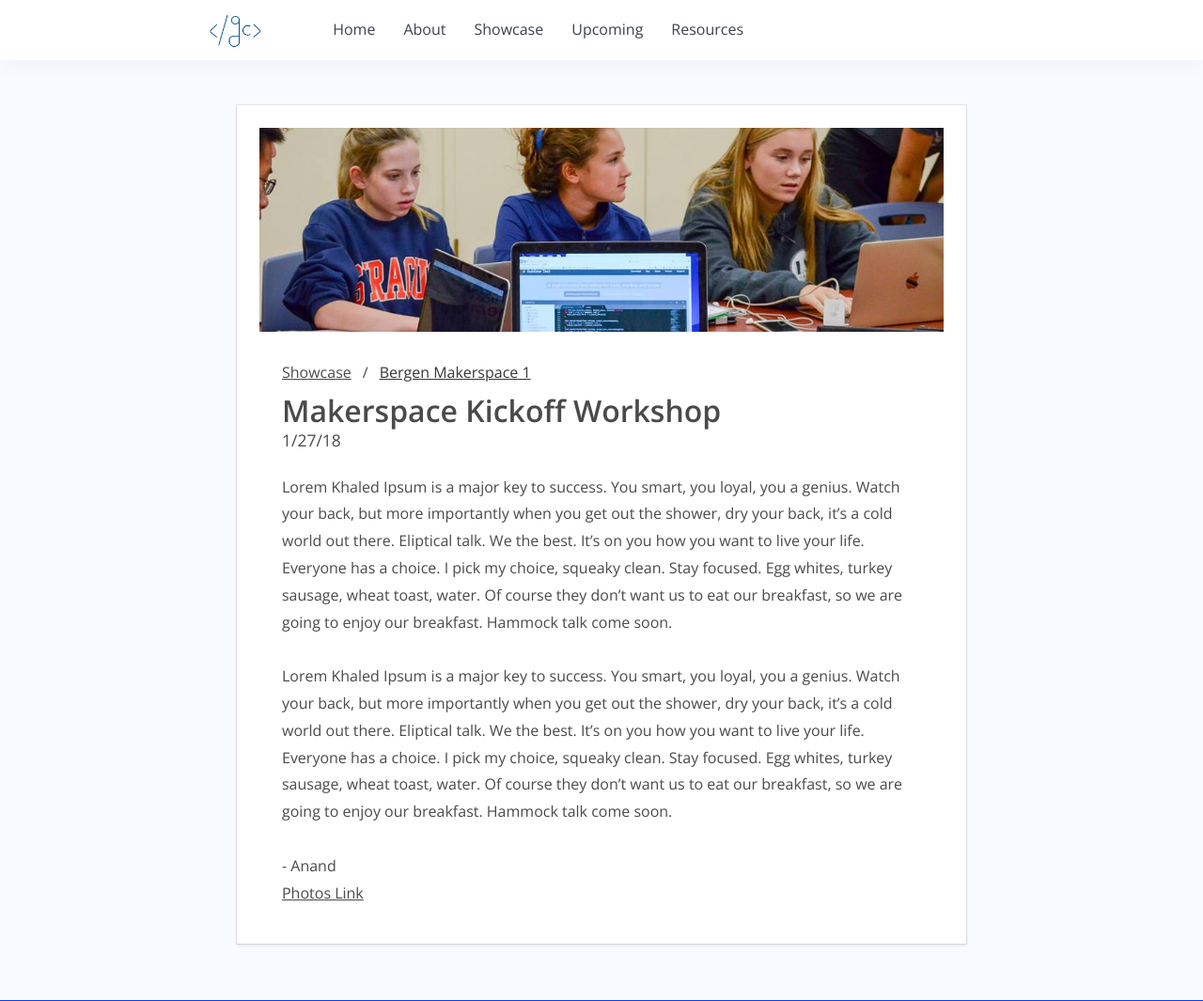
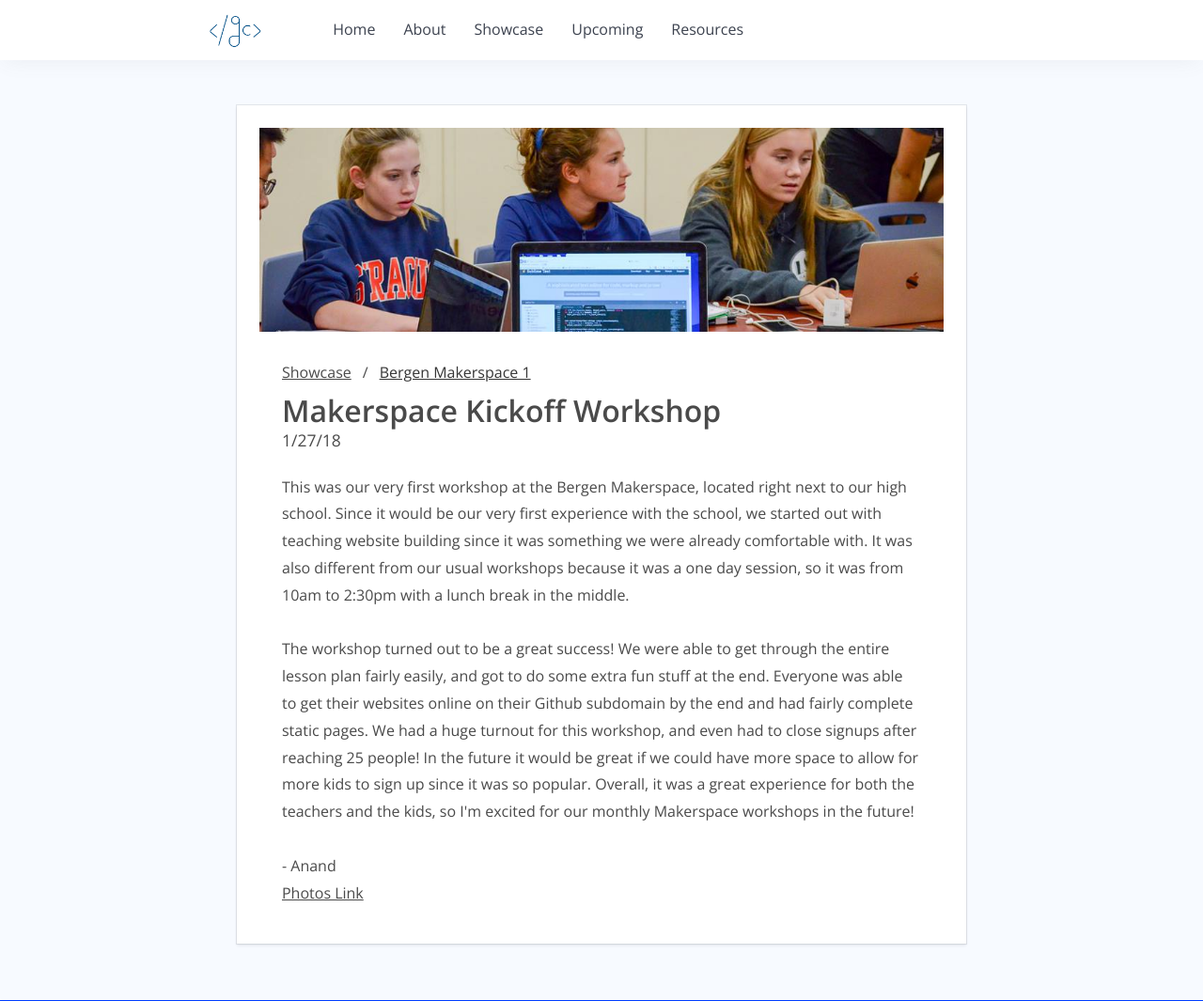
Before and after one commit to Generation-Coders/generation-coders, a Flask app: page /showcase/bm1 in a window 1280 px wide. Shown: the top 1065 px of the page at 94% size. Run offline with Flask 2, Linux system fonts and the light colour scheme; some libraries are stand-ins or nearby versions.

Commit message:
makerspace reflection

```diff
--- a/app/templates/reflections/bm1.html
+++ b/app/templates/reflections/bm1.html
@@ -31,9 +31,9 @@
               </div>
             </section>
           <div class="reflection-content">
-              <p>Lorem Khaled Ipsum is a major key to success. You smart, you loyal, you a genius. Watch your back, but more importantly when you get out the shower, dry your back, it’s a cold world out there. Eliptical talk. We the best. It’s on you how you want to live your life. Everyone has a choice. I pick my choice, squeaky clean. Stay focused. Egg whites, turkey sausage, wheat toast, water. Of course they don’t want us to eat our breakfast, so we are going to enjoy our breakfast. Hammock talk come soon.</p>
+              <p>This was our very first workshop at the Bergen Makerspace, located right next to our high school. Since it would be our very first experience with the school, we started out with teaching website building since it was something we were already comfortable with. It was also different from our usual workshops because it was a one day session, so it was from 10am to 2:30pm with a lunch break in the middle.</p>
               <br>
-              <p>Lorem Khaled Ipsum is a major key to success. You smart, you loyal, you a genius. Watch your back, but more importantly when you get out the shower, dry your back, it’s a cold world out there. Eliptical talk. We the best. It’s on you how you want to live your life. Everyone has a choice. I pick my choice, squeaky clean. Stay focused. Egg whites, turkey sausage, wheat toast, water. Of course they don’t want us to eat our breakfast, so we are going to enjoy our breakfast. Hammock talk come soon.</p>
+              <p>The workshop turned out to be a great success! We were able to get through the entire lesson plan fairly easily, and  got to do some extra fun stuff at the end. Everyone was able to get their websites online on their Github subdomain by the end and had fairly complete static pages. We had a huge turnout for this workshop, and even had to close signups after reaching 25 people! In the future it would be great if we could have more space to allow for more kids to sign up since it was so popular. Overall, it was a great experience for both the teachers and the kids, so I'm excited for our monthly Makerspace workshops in the future! </p>
               <br>
               <p>- Anand</p>
               <a href="https://drive.google.com/open?id=1SW5nU7yr2EClG2tSWMuu6vQIEIgVax9r">Photos Link</a>
```
